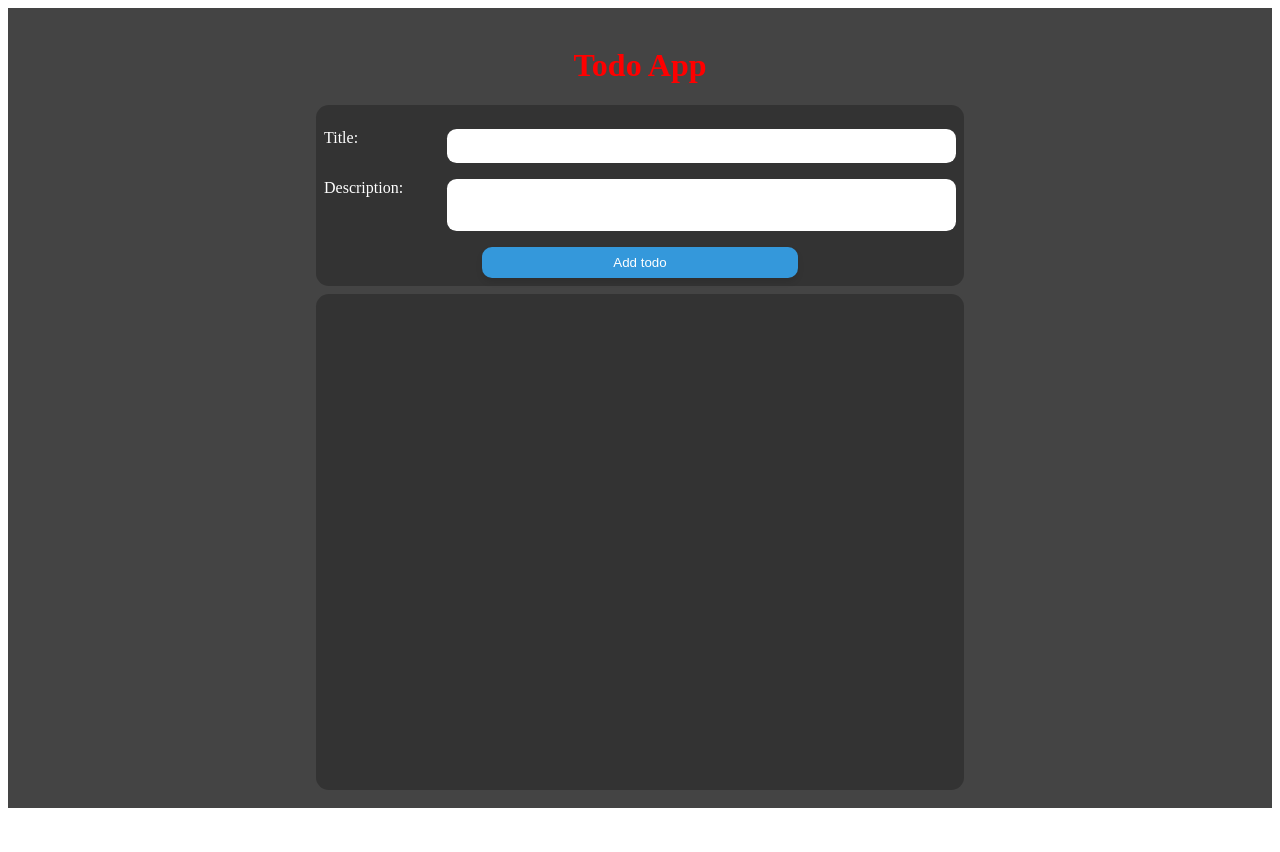
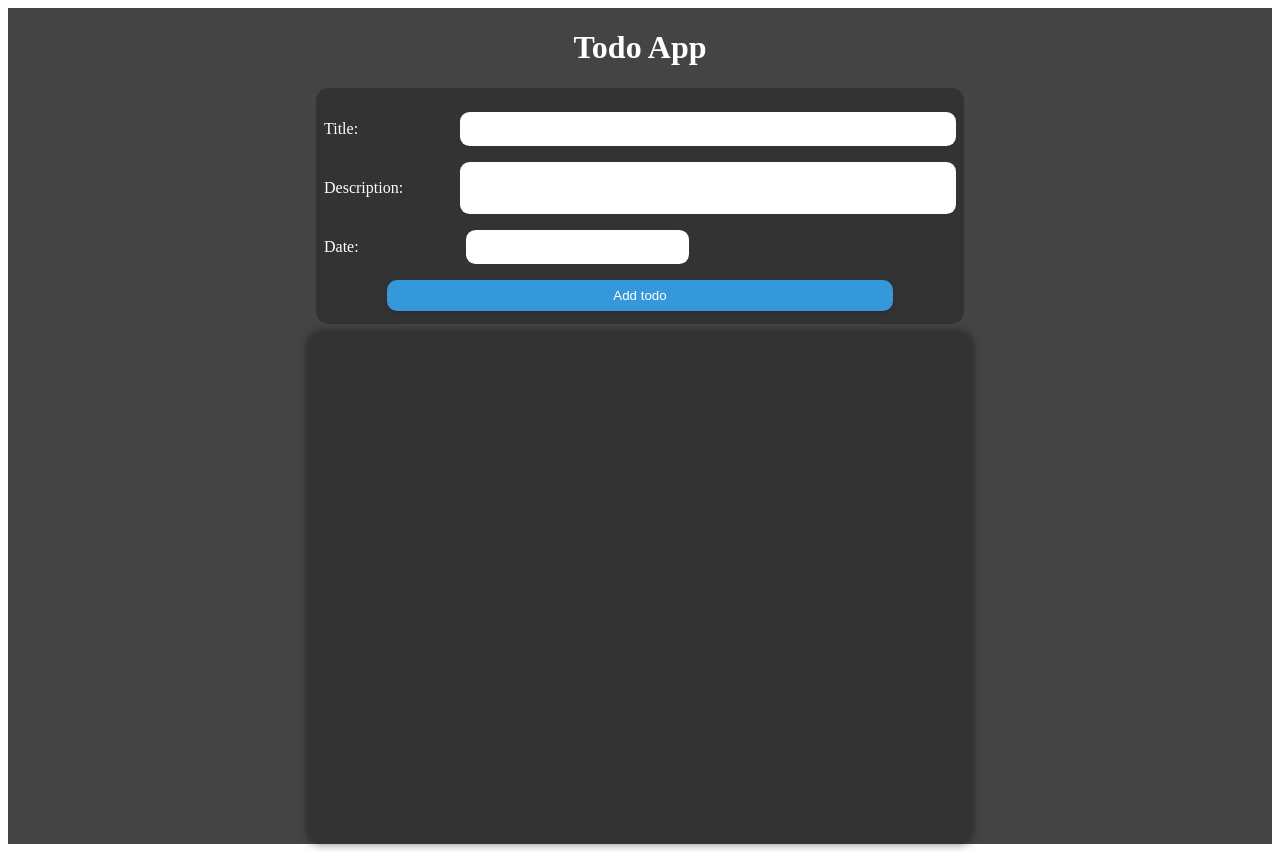
Before and after one commit to Hannan116/todo-app, a React (Create React App) app: page / in a window 1280 px wide. Before the commit the page ends 816 px from the top, so only its background shows below. Built offline with nearby package versions, Linux system fonts and the light colour scheme.

Commit message:
changed-first

```diff
--- a/package.json
+++ b/package.json
@@ -7,9 +7,11 @@
     "@testing-library/react": "^13.4.0",
     "@testing-library/user-event": "^13.5.0",
     "react": "^18.2.0",
+    "react-datepicker": "^4.24.0",
     "react-dom": "^18.2.0",
     "react-icons": "^4.12.0",
     "react-scripts": "5.0.1",
+    "react-toastify": "^9.1.3",
     "uuidv4": "^6.2.13",
     "web-vitals": "^2.1.4"
   },
--- a/src/Component/Home.js
+++ b/src/Component/Home.js
@@ -7,20 +7,18 @@ import style from "./home.module.css";
 const Home = () => {
   const [todos, setTodos] = useState([]);
 
-  // Use useEffect to retrieve todos from local storage when the component mounts
   useEffect(() => {
     const storedTodos = JSON.parse(localStorage.getItem("todos")) || [];
     setTodos(storedTodos);
   }, []);
 
-  // Save todos to local storage whenever there is a change
   useEffect(() => {
     localStorage.setItem("todos", JSON.stringify(todos));
   }, [todos]);
 
   const handleNewTodo = (todo) => {
     setTodos((prevTodos) => {
-      const newTodos = [...prevTodos, { id: uuidv4(), todo }];
+      const newTodos = [...prevTodos, { id: uuidv4(), ...todo }];
       return newTodos;
     });
   };
@@ -32,7 +30,7 @@ const Home = () => {
 
   return (
     <div className={style.container}>
-      <h1 style={{ color: "red" }}>Todo App</h1>
+      <h1 style={{ color: "white" }}>Todo App</h1>
       <NewTodo onAddTodo={handleNewTodo} />
       <Todos todos={todos} onDeleteTodo={handleDeleteTodo} />
     </div>
--- a/src/Component/NewTodo.js
+++ b/src/Component/NewTodo.js
@@ -1,28 +1,60 @@
 import React, { useState } from "react";
-
+import DatePicker from "react-datepicker";
+import "react-datepicker/dist/react-datepicker.css";
+import { toast } from "react-toastify";
+import "react-toastify/dist/ReactToastify.css";
 import style from "./newTodo.module.css";
 
 const NewTodo = (props) => {
-  const [todo, setTodo] = useState({ title: "", desc: "" });
-  const { title, desc } = todo;
-  const handleChange=(e)=>{
-    setTodo({...todo,[e.target.name]:e.target.value})
-  }
+  const [todo, setTodo] = useState({ title: "", desc: "", date: null });
+
+  const handleChange = (e) => {
+    setTodo({ ...todo, [e.target.name]: e.target.value });
+  };
+
+  const handleDateChange = (date) => {
+    setTodo({ ...todo, date });
+  };
+
   const handleSubmit = (e) => {
-    props.onAddTodo(todo)
-    setTodo({title:"", desc:""})
+    props.onAddTodo(todo);
+    setTodo({ title: "", desc: "", date: null });
+    notify();
     e.preventDefault();
   };
+
+  const notify = () =>
+    toast.success("Task added successfully!", { autoClose: 2000 });
 
   return (
     <form className={style.form} onSubmit={handleSubmit}>
       <div className={style.formField}>
         <label>Title:</label>
-        <input type="text" id="title" name="title" value={title} onChange={handleChange}></input>
+        <input
+          type="text"
+          id="title"
+          name="title"
+          value={todo.title}
+          onChange={handleChange}
+        ></input>
       </div>
       <div className={style.formField}>
         <label>Description:</label>
-        <textarea type="text" id="desc" name="desc" value={desc} onChange={handleChange}></textarea>
+        <textarea
+          type="text"
+          id="desc"
+          name="desc"
+          value={todo.desc}
+          onChange={handleChange}
+        ></textarea>
+      </div>
+      <div className={style.formField}>
+        <label>Date:</label>
+        <DatePicker
+          selected={todo.date}
+          onChange={handleDateChange}
+          dateFormat="yyyy-MM-dd"
+        />
       </div>
       <div>
         <button type="submit">Add todo</button>
--- a/src/Component/Todo.js
+++ b/src/Component/Todo.js
@@ -1,25 +1,30 @@
+// Todo.jsx
 import React from "react";
 import { FaTrashCan } from "react-icons/fa6";
+import style from "./todo.module.css";
 
-import style from "./todo.module.css";
 const Todo = (props) => {
-  const { title, desc } = props.todo;
-  const handleDelete = (id) => {
-    props.onDeleteTodo(id);
+  const { id, todo, onDeleteTodo } = props;
+
+  if (!todo) {
+    return null;
+  }
+
+  const { title, desc, date } = todo;
+
+  const handleDelete = () => {
+    onDeleteTodo(id);
   };
+
   return (
     <article className={style.todo}>
       <div>
-        {<h3>{title}</h3>}
-        {<p>{desc}</p>}
+        {title && <h3>{title}</h3>}
+        {desc && <p>{desc}</p>}
+        {date && <p style={{color:"yellow"}}>Date: {new Date(date).toDateString()}</p>}
       </div>
       <div>
-        <button
-          className={style.btn}
-          onClick={() => {
-            handleDelete(props.id);
-          }}
-        >
+        <button className={style.btn} onClick={handleDelete}>
           <FaTrashCan />
         </button>
       </div>
--- a/src/Component/Todos.js
+++ b/src/Component/Todos.js
@@ -1,13 +1,13 @@
+// Todos.jsx
 import React from "react";
 import Todo from "./Todo";
+import style from "./todos.module.css";
 
-import style from "./todos.module.css";
 const Todos = (props) => {
-
   return (
     <section className={style.todos}>
       {props.todos.map((todo) => (
-        <Todo key={todo.id} id={todo.id} todo={todo.todo}  onDeleteTodo={props.onDeleteTodo}/>
+        <Todo key={todo.id} id={todo.id} todo={todo} onDeleteTodo={props.onDeleteTodo} />
       ))}
     </section>
   );
--- a/src/Component/newTodo.module.css
+++ b/src/Component/newTodo.module.css
@@ -1,3 +1,4 @@
+/* newTodo.module.css */
 .form {
     width: 50%;
     background-color: #333;
@@ -5,37 +6,69 @@
     padding: 0.5rem;
     border-radius: 0.8rem;
     margin-bottom: 0.5rem;
+    position: relative;
 }
 
 .formField {
     margin: 1rem 0;
     display: flex;
+    align-items: center;
 }
 
 .formField label {
     flex-basis: 20%;
+    padding-right: 1rem;
 }
 
-.formField input {
-    flex-basis: 80%;
-    border: none;
-    border-radius: .6rem;
-    padding: .5rem;
-    font-size: 1rem;
-}
-
+.formField input,
 .formField textarea {
     flex-basis: 80%;
     border: none;
+    border-radius: 0.6rem;
+    padding: 0.5rem;
+    font-size: 1rem;
+    z-index: 1;
     resize: none;
-    border-radius: .6rem;
-    padding: .5rem;
-    font-size: 1rem;
 }
 
+/* Set a higher z-index for the date picker */
+.react-datepicker-wrapper {
+    z-index: 2;
+}
+
+/* Specify the style for the date picker dropdown */
+.react-datepicker-popper {
+    width: 100% !important;
+    box-shadow: none !important;
+}
+
+/* Specify the style for the date picker calendar container */
+.react-datepicker__triangle {
+    display: none !important;
+}
+
+/* Specify the style for the date picker header */
+.react-datepicker__header {
+    background-color: #333 !important;
+    color: white !important;
+    border: none !important;
+}
+
+/* Specify the style for the date picker day */
+.react-datepicker__day {
+    color: white !important;
+}
+
+/* Specify the style for the date picker selected day */
+.react-datepicker__day--selected {
+    background-color: #3498db !important;
+    color: white !important;
+}
+
+/* Specify the style for the form button */
 .form button {
     display: block;
-    margin: 0 auto;
+    margin: 0.3rem auto;
     padding: 8px 16px;
     background-color: #3498db;
     color: #ffffff;
@@ -43,17 +76,14 @@
     border-radius: 10px;
     font-family: 'Arial', sans-serif;
     cursor: pointer;
-    width: 50%;
+    width: 80%;
+    z-index: 0;
     box-shadow: 0px 4px 6px rgba(0, 0, 0, 0.1);
-    /* Subtle box shadow for depth */
     transition: background-color 0.3s, color 0.3s, transform 0.2s ease-in-out;
 }
 
 .form button:hover {
     background-color: orange;
-    /* Slightly darker color on hover */
     color: #ecf0f1;
-    /* Lighter text color on hover */
     transform: scale(1.05);
-    /* Slight scale increase on hover for depth */
 }
--- a/src/Component/todo.module.css
+++ b/src/Component/todo.module.css
@@ -3,17 +3,20 @@
     display: flex;
     justify-content: space-between;
     align-items: center;
-    margin: .5rem;
-    padding: .5rem;
-    border-radius: .8rem;
-}
+    margin: 0.5rem 0;
+    padding: 1rem;
+    border-radius: 0.8rem;
+    transition: background-color 0.3s ease;
+    /* Smooth hover transition */
 
-.todo:hover {
-    background-color: #111;
-}
+    /* Adjust the hover background color */
+    &:hover {
+        background-color: #111;
+    }
 
-.todo p {
-    opacity: 0.6;
+    p {
+        opacity: 0.6;
+    }
 }
 
 .btn {
--- a/src/Component/todos.module.css
+++ b/src/Component/todos.module.css
@@ -3,7 +3,8 @@
     width: 50%;
     height: 60vh;
     color: white;
-    padding: .5rem;
-    border-radius: .8rem;
+    padding: 1rem;
+    border-radius: 0.8rem;
     overflow: scroll;
-}
+    box-shadow: 0 0 10px rgba(0, 0, 0, 0.5); /* Add box shadow for depth */
+  }
```
Also changed, not shown: 1 other file (tests, documents, lock files or other folders).
